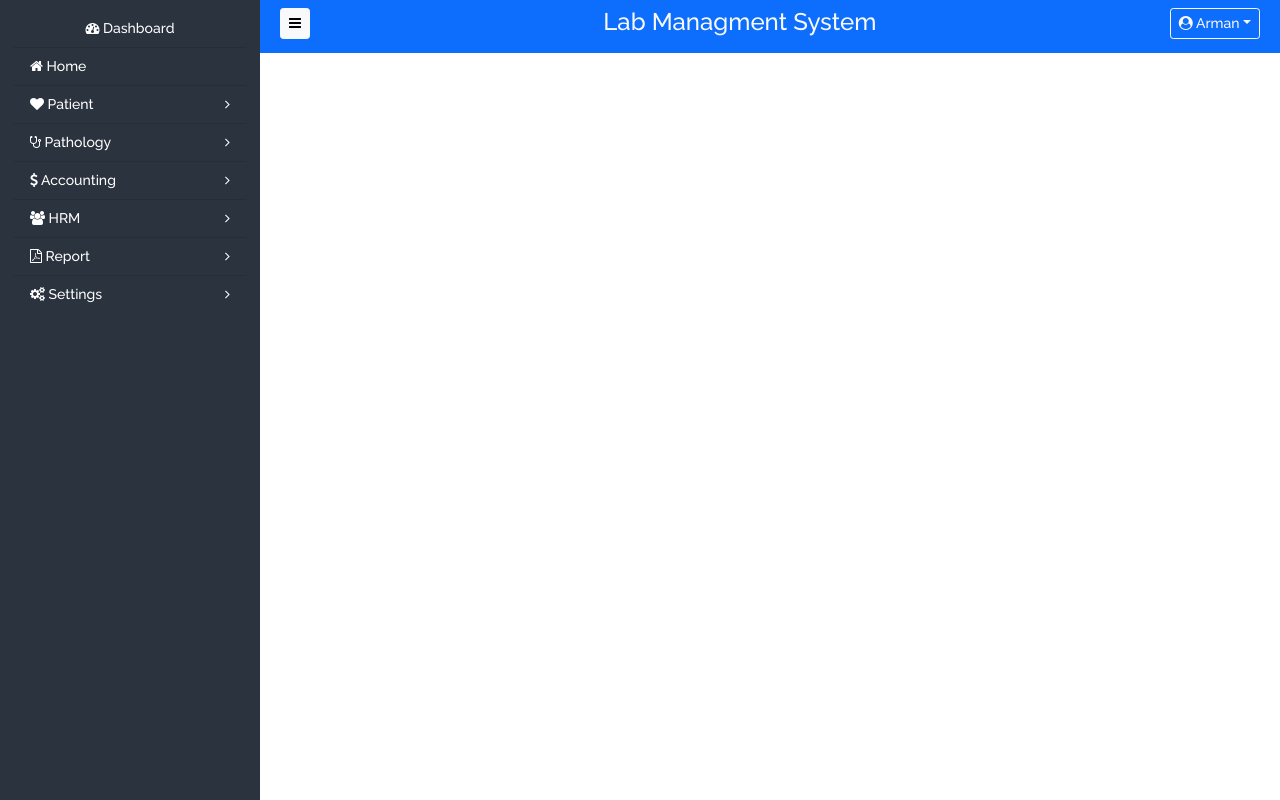
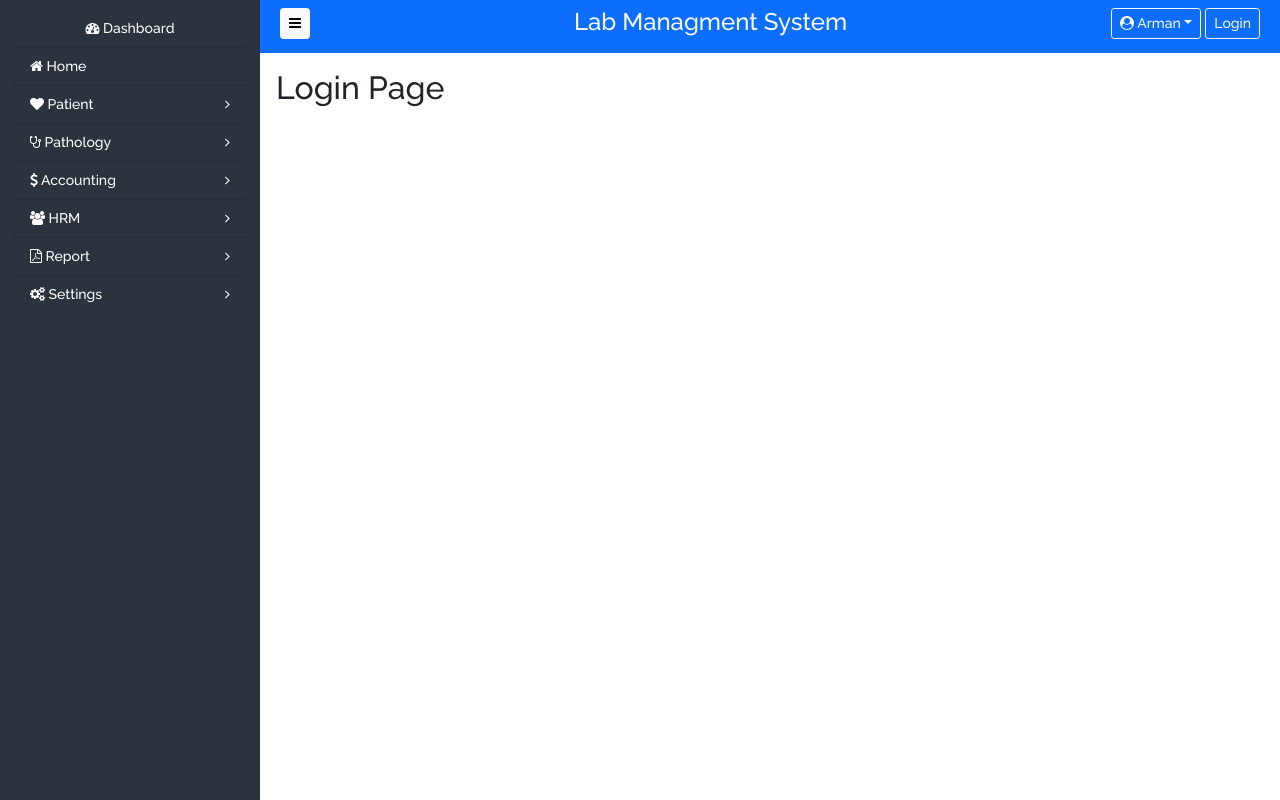
Before and after one commit to arman-pro/project-lab, a React (Create React App) app: page /login in a window 1280 px wide. Built offline with nearby package versions, Linux system fonts and the light colour scheme.

Commit message:
Add Login Link

```diff
--- a/src/App.js
+++ b/src/App.js
@@ -2,6 +2,7 @@ import "./App.css";
 import Navbar from "./Component/Navbar/Navbar";
 import Sidebar from "./Component/Navbar/Sidebar";
 import Content from "./Component/page/Content";
+import Login from "./Component/Login/Login";
 import Home from "./Component/page/Home";
 import { BrowserRouter as Router, Route, Routes } from "react-router-dom";
 
@@ -16,6 +17,7 @@ function App() {
             <Routes>
               <Route path="/" element={<Home />} />
               <Route path="/new" element={<Content />} />
+              <Route path="/login" element={<Login />} />
             </Routes>
           </div>
         </main>
--- /dev/null
+++ b/src/Component/Login/Login.js
@@ -0,0 +1,10 @@
+import React from "react";
+
+export default function Login() {
+  document.title = "Login Page";
+  return (
+    <div className="p-3">
+      <h2>Login Page</h2>
+    </div>
+  );
+}
--- a/src/Component/Navbar/Navbar.jsx
+++ b/src/Component/Navbar/Navbar.jsx
@@ -39,7 +39,8 @@ export default function Navbar() {
                 </Link>
               </li>
             </ul>
-          </div>
+          </div>{" "}
+          <Link className="btn btn-sm btn-outline-light" to="login" >Login</Link>
         </div>
       </header>
     )
```
